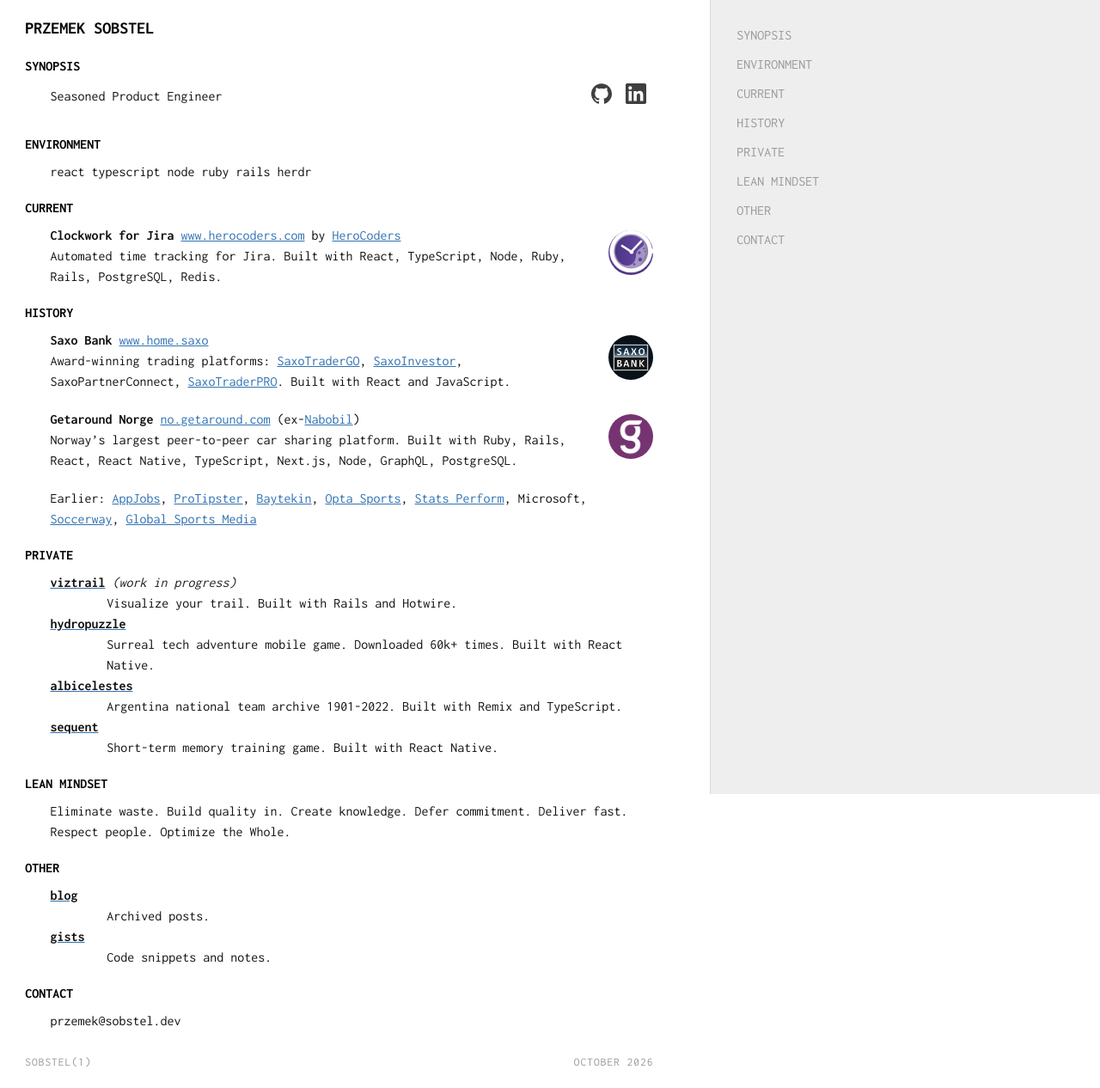
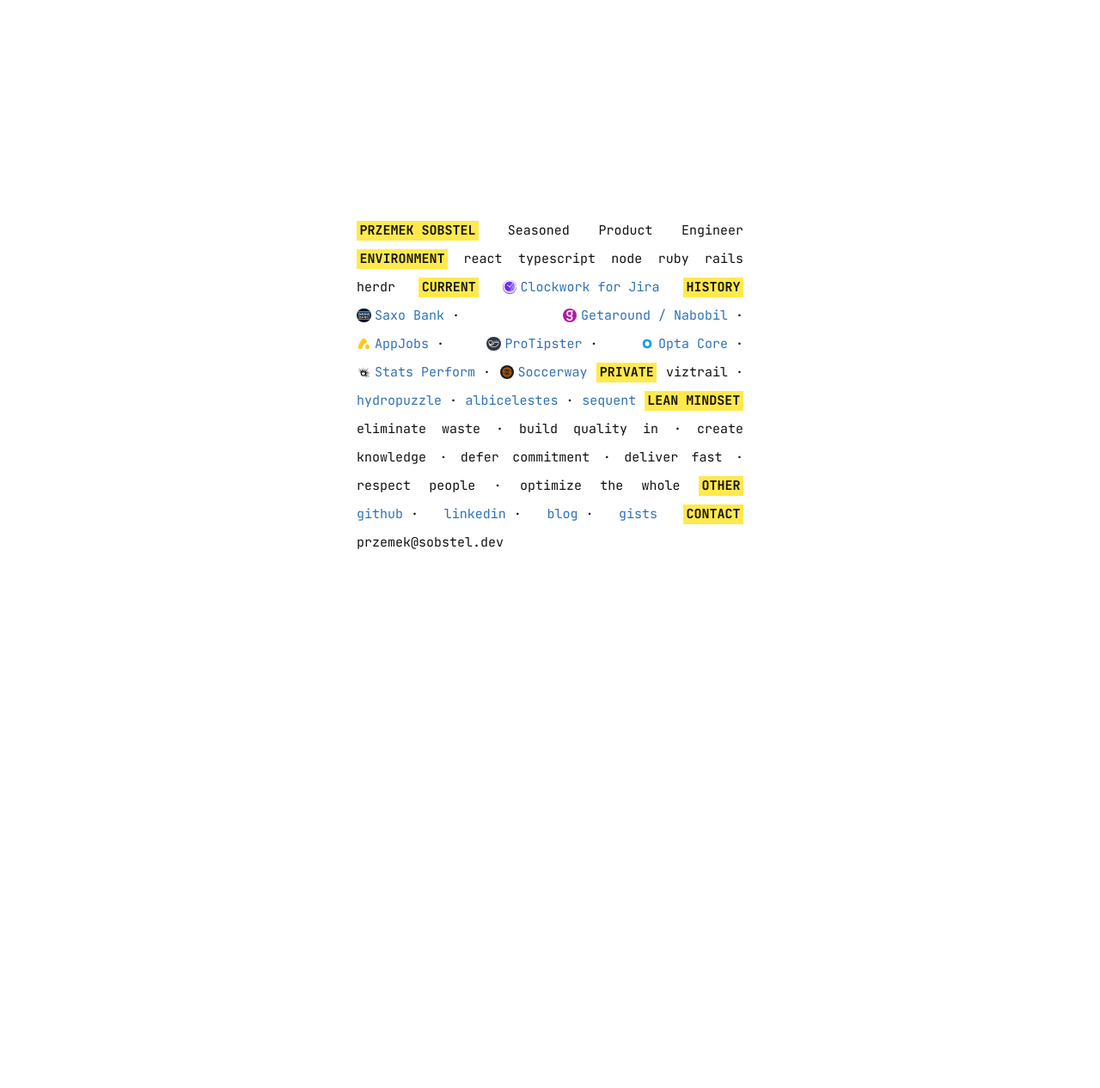
Before and after one commit to sobstel/sobstel.github.com, a Jekyll site: the page built from index.html, in a window 1280 px wide. Shown: the whole page at 86% size. Built offline with Jekyll 4.4.1, drawn with Linux system fonts in a browser that asks for light colours; after the commit the page ends 900 px from its top, so only the background shows below that.

Commit message:
Turn homepage into a single justified paragraph

```diff
--- a/_layouts/default.html
+++ b/_layouts/default.html
@@ -10,13 +10,13 @@
     />
     <link
       rel="stylesheet"
-      href="https://fonts.googleapis.com/css?family=Inconsolata:400,700"
+      href="https://fonts.googleapis.com/css2?family=JetBrains+Mono:wght@400;700&display=swap"
     />
     <style>
       {% capture styles %}{% include default.scss %}{% endcapture %}{{ styles | scssify }}
     </style>
   </head>
-  <body id="manpage">
+  <body id="manpage" class="{{ page.bodyclass }}">
     {{ content }}
   </body>
 </html>
--- a/_sass/_default.scss
+++ b/_sass/_default.scss
@@ -12,7 +12,7 @@
 .mp samp,
 .mp h3,
 .mp h4 {
-  font: 400 16px/1.5 "Inconsolata", monospace;
+  font: 400 15px/1.7 "JetBrains Mono", monospace;
 }
 .mp h3 {
   font-weight: bold;
@@ -97,101 +97,53 @@
   background: #eee;
 }
 
-.icon {
-  display: inline-block;
-  margin-right: 8px;
-  opacity: 0.75;
+.mp .oneliner {
+  max-width: 50ch;
+  line-height: 2.2;
+  margin: 0 auto !important;
+  text-align: justify;
+  hyphens: none;
 
-  &:hover {
-    opacity: 1;
+  strong {
+    padding: 0 0.4ch;
+    background: #ffe94d;
+    white-space: nowrap;
+    display: inline-block;
+    line-height: 1.5;
   }
 
-  img {
+  a {
+    text-decoration: none;
+    white-space: nowrap;
     display: inline-block;
-    width: 24px;
-    height: 24px;
+  }
+
+  .item {
+    display: inline-block;
+    white-space: nowrap;
+  }
+
+  a:hover {
+    text-decoration: underline;
+  }
+
+  .logo {
+    display: inline-block;
+    width: 1.1em;
+    height: 1.1em;
+    margin: 0 0.5ch 0 0;
+    border-radius: 50%;
+    vertical-align: -0.2em;
   }
 }
 
-@media screen and (min-width: 616px) {
-  .mp .synopsis {
-    display: flex;
-    align-items: center;
-    justify-content: space-between;
+body#manpage.oneliner-page {
+  display: flex;
+  align-items: center;
+  justify-content: center;
+  min-height: 100vh;
+
+  .mp {
+    padding: 2rem;
   }
 }
-
-.mp .synopsis {
-  .tagline {
-    margin-left: 4ex;
-  }
-  .icons {
-    margin-left: 4ex;
-  }
-}
-
-.mp .project {
-  display: flex;
-  align-items: center;
-  justify-content: space-between;
-  margin-left: 4ex;
-  margin-bottom: 20px;
-
-  &__icon {
-    display: inline-block;
-    margin-left: 3ex;
-    filter: grayscale(55%);
-
-    &:hover {
-      filter: grayscale(11%);
-    }
-
-    img {
-      display: inline-block;
-      width: 52px;
-      height: 52px;
-      border-radius: 26px;
-      margin: 0;
-    }
-
-    @media screen and (max-width: 616px) {
-      display: none;
-    }
-  }
-
-  &__info {
-    margin-bottom: 0;
-  }
-}
-
-.mp .insta {
-  display: inline-block;
-  margin-right: 4px;
-  text-decoration: none;
-  filter: grayscale(77%);
-
-  &:hover {
-    filter: grayscale(22%);
-  }
-
-  img {
-    display: inline-block;
-    width: 130px;
-    height: 130px;
-  }
-}
-
-.post div.highlighter-rouge {
-  margin-left: 2.5em;
-}
-
-@media screen and (max-width: 616px) {
-  div.project,
-  p,
-  dl {
-    margin-left: 0 !important;
-  }
-  .mp dd {
-    margin-left: 4ex;
-  }
-}
--- a/index.html
+++ b/index.html
@@ -1,138 +1,38 @@
 ---
 layout: default
 title: Przemek Sobstel
+bodyclass: oneliner-page
 ---
 
 <div class="mp" id="man">
-  <div class="man-navigation" style="display:none">
-    <a href="#SYNOPSIS">SYNOPSIS</a>
-    <a href="#ENVIRONMENT">ENVIRONMENT</a>
-    <a href="#CURRENT">CURRENT</a>
-    <a href="#HISTORY">HISTORY</a>
-    <a href="#PRIVATE">PRIVATE</a>
-    <a href="#LEAN-MINDSET">LEAN MINDSET</a>
-    <a href="#OTHER">OTHER</a>
-    <a href="#CONTACT">CONTACT</a>
-  </div>
-
-  <h1>Przemek Sobstel</h1>
-<h2 id="SYNOPSIS">SYNOPSIS</h2>
-
-<div class="synopsis">
-  <p class="tagline">
+  <p class="oneliner">
+    <strong>PRZEMEK SOBSTEL</strong>
     Seasoned Product Engineer
-  </p>
-  <p class="icons">
-    <a href="https://github.com/sobstel/" class="icon" target="_blank">
-      <img src="/img/icons/github.svg" alt="GitHub" />
-    </a>
-    <a href="https://www.linkedin.com/in/sobstel/" class="icon" target="_blank">
-      <img src="/img/icons/linkedin.svg" alt="LinkedIn" />
-    </a>
+    <strong>ENVIRONMENT</strong>
+    react typescript node ruby rails herdr
+    <strong>CURRENT</strong>
+    <a href="https://www.herocoders.com/products/jira-time-tracking" target="_blank"><img class="logo" src="/img/project-logos/clockwork.png" alt="" />Clockwork for Jira</a>
+    <strong>HISTORY</strong>
+    <span class="item"><a href="https://www.home.saxo/" target="_blank"><img class="logo" src="/img/project-logos/saxobank.jpg" alt="" />Saxo Bank</a>&nbsp;·</span>
+    <span class="item"><a href="https://no.getaround.com/" target="_blank"><img class="logo" src="/img/project-logos/getaround.png" alt="" />Getaround / Nabobil</a>&nbsp;·</span>
+    <span class="item"><a href="https://www.appjobs.com/" target="_blank"><img class="logo" src="/img/project-logos/appjobs.jpeg" alt="" />AppJobs</a>&nbsp;·</span>
+    <span class="item"><a href="https://www.protipster.com/" target="_blank"><img class="logo" src="/img/project-logos/protipster.png" alt="" />ProTipster</a>&nbsp;·</span>
+    <span class="item"><a href="https://www.statsperform.com/opta/" target="_blank"><img class="logo" src="/img/project-logos/opta.png" alt="" />Opta Core</a>&nbsp;·</span>
+    <span class="item"><a href="https://www.statsperform.com/" target="_blank"><img class="logo" src="/img/project-logos/perform.png" alt="" />Stats Perform</a>&nbsp;·</span>
+    <a href="https://www.soccerway.com/" target="_blank"><img class="logo" src="/img/project-logos/soccerway.png" alt="" />Soccerway</a>
+    <strong>PRIVATE</strong>
+    <span class="item">viztrail&nbsp;·</span>
+    <span class="item"><a href="/hydropuzzle/">hydropuzzle</a>&nbsp;·</span>
+    <span class="item"><a href="https://albicelestes.com/" target="_blank">albicelestes</a>&nbsp;·</span>
+    <a href="https://github.com/sobstel/sequent" target="_blank">sequent</a>
+    <strong>LEAN MINDSET</strong>
+    eliminate waste&nbsp;· build quality in&nbsp;· create knowledge&nbsp;· defer commitment&nbsp;· deliver fast&nbsp;· respect people&nbsp;· optimize the whole
+    <strong>OTHER</strong>
+    <span class="item"><a href="https://github.com/sobstel/" target="_blank">github</a>&nbsp;·</span>
+    <span class="item"><a href="https://www.linkedin.com/in/sobstel/" target="_blank">linkedin</a>&nbsp;·</span>
+    <span class="item"><a href="/blog/">blog</a>&nbsp;·</span>
+    <a href="https://github.com/sobstel/sobstel/blob/main/GISTS.md" target="_blank">gists</a>
+    <strong>CONTACT</strong>
+    przemek&#64;sobstel&#46;dev
   </p>
 </div>
-
-
-<h2 id="ENVIRONMENT">ENVIRONMENT</h2>
-
-<p>react typescript node ruby rails herdr</p>
-
-<h2 id="CURRENT">CURRENT</h2>
-
-<div class="project">
-  <p class="project__info">
-    <strong>Clockwork for Jira</strong>
-    <a href="https://www.herocoders.com/products/jira-time-tracking" target="_blank">www.herocoders.com</a>
-    by <a href="https://www.herocoders.com/" target="_blank">HeroCoders</a><br />
-    Automated time tracking for Jira.
-    Built with React, TypeScript, Node, Ruby, Rails, PostgreSQL, Redis.
-  </p>
-  <a href="https://www.herocoders.com/products/jira-time-tracking" class="project__icon" target="_blank">
-    <img src="/img/project-logos/clockwork.png" alt="Clockwork for Jira" />
-  </a>
-</div>
-
-
-<h2 id="HISTORY">HISTORY</h2>
-
-<div class="project">
-  <p class="project__info">
-    <strong>Saxo Bank</strong>
-    <a href="https://www.home.saxo/" target="_blank">www.home.saxo</a><br />
-    Award-winning trading platforms:
-    <a href="https://www.home.saxo/platforms/saxotradergo" target="_blank">SaxoTraderGO</a>,
-    <a href="https://www.saxoinvestor.com/" target="_blank">SaxoInvestor</a>,
-    SaxoPartnerConnect,
-    <a href="https://www.home.saxo/platforms/saxotraderpro" target="_blank">SaxoTraderPRO</a>.
-    Built with React and JavaScript.
-  </p>
-  <a href="https://www.home.saxo/" class="project__icon" target="_blank">
-    <img src="/img/project-logos/saxobank.jpg" alt="Saxo Bank" />
-  </a>
-</div>
-
-<div class="project">
-  <p class="project__info">
-    <strong>Getaround Norge</strong>
-    <a href="https://no.getaround.com/" target="_blank">no.getaround.com</a>
-    (ex-<a href="https://nabobil.no/" target="_blank">Nabobil</a>)<br />
-    Norway’s largest peer-to-peer car sharing platform.
-    Built with Ruby, Rails, React, React Native, TypeScript, Next.js, Node, GraphQL, PostgreSQL.
-  </p>
-  <a href="https://no.getaround.com/" class="project__icon" target="_blank">
-    <img src="/img/project-logos/getaround.png" alt="Getaround" />
-  </a>
-</div>
-
-<p>Earlier:
-<a href="https://www.appjobs.com/" target="_blank">AppJobs</a>,
-<a href="https://www.protipster.com/" target="_blank">ProTipster</a>,
-<a href="https://baytekin.media/" target="_blank">Baytekin</a>,
-<a href="https://www.statsperform.com/opta/" target="_blank">Opta&nbsp;Sports</a>,
-<a href="https://www.statsperform.com/" target="_blank">Stats&nbsp;Perform</a>,
-Microsoft,
-<a href="https://www.soccerway.com/" target="_blank">Soccerway</a>,
-<a href="https://www.globalsportsmedia.com/" target="_blank">Global&nbsp;Sports&nbsp;Media</a></p>
-
-<h2 id="PRIVATE">PRIVATE</h2>
-
-<dl>
-  <dt><a href="https://viztrail.com/" target="_blank"><strong>viztrail</strong></a> <em>(work in progress)</em></dt>
-  <dd>Visualize your trail. Built with Rails and Hotwire.</dd>
-  <dt><a href="/hydropuzzle/"><strong>hydropuzzle</strong></a></dt>
-  <dd>Surreal tech adventure mobile game. Downloaded 60k+ times. Built with React Native.</dd>
-  <dt><a href="https://albicelestes.com/" target="_blank"><strong>albicelestes</strong></a></dt>
-  <dd>Argentina national team archive 1901-2022. Built with Remix and TypeScript.</dd>
-  <dt><a href="https://github.com/sobstel/sequent" target="_blank"><strong>sequent</strong></a></dt>
-  <dd>Short-term memory training game. Built with React Native.</dd>
-</dl>
-
-<h2 id="LEAN-MINDSET">LEAN MINDSET</h2>
-
-<p>Eliminate waste.
-Build quality in.
-Create knowledge.
-Defer commitment.
-Deliver fast.
-Respect people.
-Optimize the Whole.</p>
-
-<h2 id="OTHER">OTHER</h2>
-
-<dl>
-  <dt><a href="/blog/"><strong>blog</strong></a></dt>
-  <dd>Archived posts.</dd>
-  <dt><a href="https://github.com/sobstel/sobstel/blob/main/GISTS.md" target="_blank"><strong>gists</strong></a></dt>
-  <dd>Code snippets and notes.</dd>
-</dl>
-
-<h2 id="CONTACT">CONTACT</h2>
-
-<p>przemek&#64;sobstel&#46;dev</p>
-
-<ol class="man-decor man-foot man foot">
-  <li class="tl">SOBSTEL(1)</li>
-  <li class="tr">{{ site.time | date: "%B %Y" }}</li>
-</ol>
-
-</div>
```
Also changed, not shown: img/icons/github.svg (deleted), img/icons/linkedin.svg (deleted).
